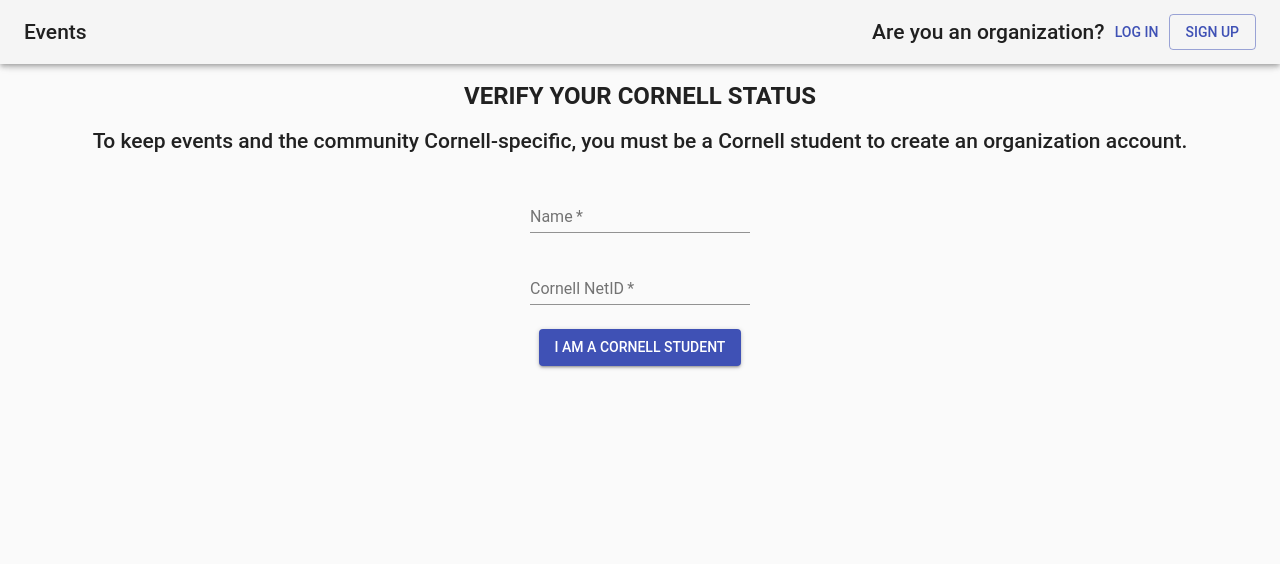
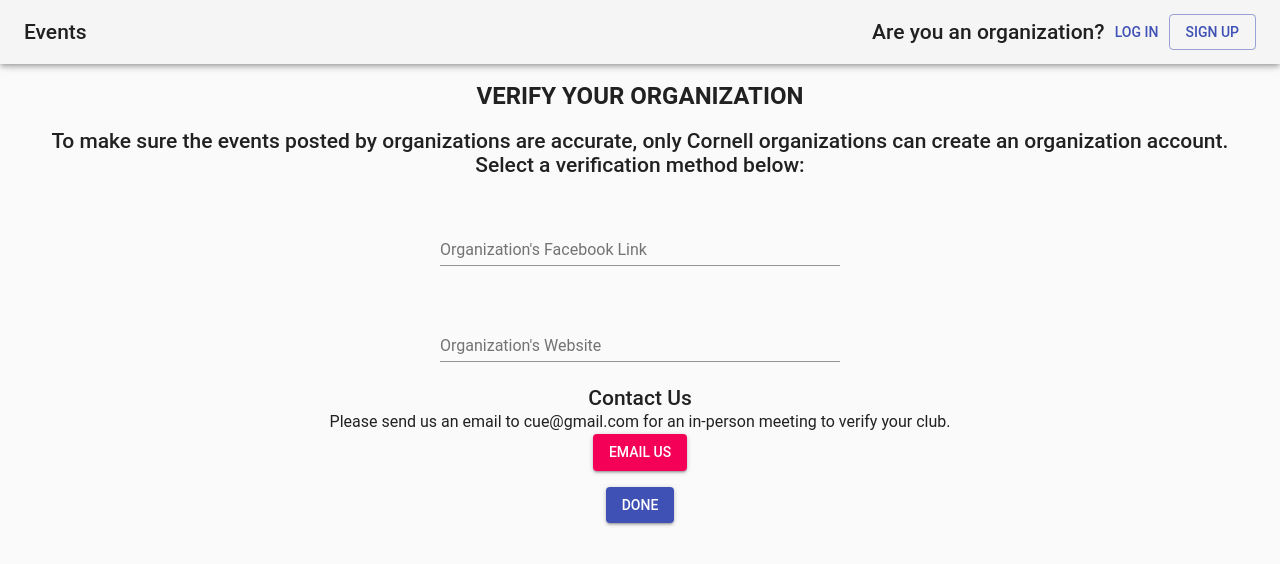
Before and after one commit to cornell-dti/events-site, a React (Create React App) app: page / in a window 1280 px wide. Shown: the top 564 px of the page. Built offline with nearby package versions, Linux system fonts and the light colour scheme.

Commit message:
Verify Org created

```diff
--- a/src/App.js
+++ b/src/App.js
@@ -8,6 +8,7 @@
 import CreateOrg from "./CreateOrg";
 import SelectTags from "./SelectTags";
 import VerifyCornellStatus from "./VerifyCornellStatus";
+import VerifyOrg from "./VerifyOrg";
 
 class App extends Component
 {
@@ -35,7 +36,7 @@
 						</Toolbar>
 					</AppBar>
 					<div className={classes.appBarSpace} />
-					<VerifyCornellStatus />
+					<VerifyOrg />
 				</div>
 			</React.Fragment>
 		);
--- a/src/CreateOrg.js
+++ b/src/CreateOrg.js
@@ -58,12 +58,6 @@
 }
 
 const styles = (theme) => ({
-	root: {
-		flexGrow: 1,
-		display: 'flex',
-		flexDirection: 'column',
-		alignItems: 'center'
-	},
 	button: {
 
 	},
--- a/src/VerifyCornellStatus.js
+++ b/src/VerifyCornellStatus.js
@@ -33,6 +33,11 @@
 	}
 }
 
-const styles = (theme) => ({});
+const styles = (theme) => ({
+	textField: {
+		width: theme.spacing.unit * 50,
+		margin: theme.spacing.unit * 3
+	}
+});
 
 export default withStyles(styles)(VerifyCornellStatus);
--- /dev/null
+++ b/src/VerifyOrg.js
@@ -0,0 +1,52 @@
+import React, {Component} from 'react';
+import {withStyles} from "@material-ui/core";
+import Onboarding from "./components/Onboarding";
+import TextField from "@material-ui/core/TextField/TextField";
+import Typography from "@material-ui/core/Typography/Typography";
+import Button from "@material-ui/core/Button/Button";
+
+class VerifyCornellStatus extends Component
+{
+	state = {facebookLink: "", website: ""};
+
+	render()
+	{
+		const {classes} = this.props;
+		return (
+			<Onboarding title={"VERIFY YOUR ORGANIZATION"} body={"To make sure the events posted by organizations are accurate, only Cornell organizations can create an organization account.\nSelect a verification method below:"} button={"Done"}>
+				<TextField
+					id="facebook"
+					label="Organization's Facebook Link"
+					className={classes.textField}
+					value={this.state.facebookLink}
+					onChange={e => this.setState({facebookLink: e.target.value})}
+					margin={"normal"} />
+				<TextField
+					id="website"
+					label="Organization's Website"
+					className={classes.textField}
+					value={this.state.website}
+					onChange={e => this.setState({website: e.target.value})}
+					margin={"normal"} />
+				<Typography variant={"title"}>
+					Contact Us
+				</Typography>
+				<Typography variant={"subheading"}>
+					Please send us an email to cue@gmail.com for an in-person meeting to verify your club.
+				</Typography>
+				<Button variant={"contained"} color={"secondary"}>
+					Email Us
+				</Button>
+			</Onboarding>
+		)
+	}
+}
+
+const styles = (theme) => ({
+	textField: {
+		width: theme.spacing.unit * 50,
+		margin: theme.spacing.unit * 3
+	}
+});
+
+export default withStyles(styles)(VerifyCornellStatus);
--- a/src/components/Onboarding.js
+++ b/src/components/Onboarding.js
@@ -13,7 +13,7 @@
 				<Typography variant={"headline"} className={classes.title}>
 					{this.props.title}
 				</Typography>
-				<Typography variant={"title"} className={classes.spaced}>
+				<Typography variant={"title"} className={classes.spaced} align={"center"}>
 					{this.props.body}
 				</Typography>
 				{this.props.children}
```
